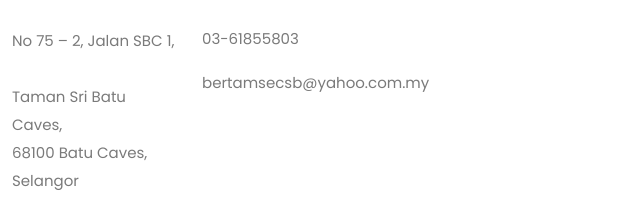
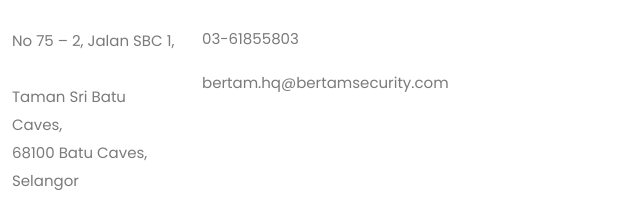
Before and after one commit to nrlmdhah/bertamsecurity, a plain HTML site: page services.html in a window 1280 px wide. Shown: the part 1827-2042 px from the top of the page, 640-1280 px from the left. Drawn offline with nearby package versions, Linux system fonts and the light colour scheme.

Commit message:
Update services.html

```diff
--- a/services.html
+++ b/services.html
@@ -286,7 +286,7 @@
                         <h4>Customer Care</h4>
                         <ul class="info">
                             <li><a href="#">03-61855803</a></li>
-                            <li><a href="#">bertamsecsb@yahoo.com.my</a></li>
+                            <li><a href="#">bertam.hq@bertamsecurity.com</a></li>
                         </ul>
                     </div>
                 </div>
```
